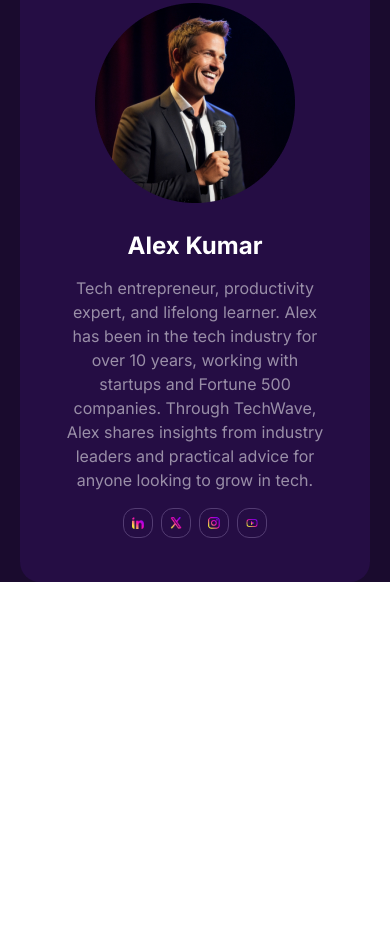
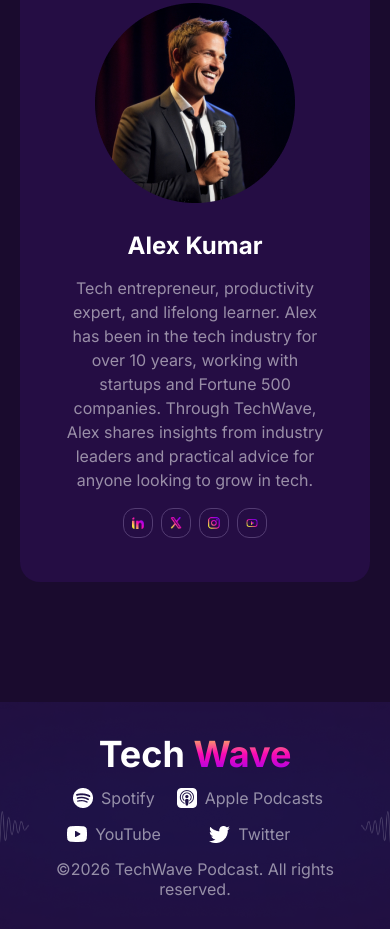
Before and after one commit to Saha-Ovi/B13A02, a plain HTML site: page index.html in a window 390 px wide. Shown: the part 4544-5473 px from the top of the page. Before the commit the page ends 5126 px from the top, so only its background shows below. Drawn offline with Linux system fonts and the light colour scheme.

Commit message:
footer section added and responsive

```diff
--- a/index.html
+++ b/index.html
@@ -163,7 +163,8 @@
                             allow="accelerometer; autoplay; clipboard-write; encrypted-media; gyroscope; picture-in-picture; web-share"
                             referrerpolicy="strict-origin-when-cross-origin" allowfullscreen></iframe>
                         <h5>Building Better Habits for Remote Work</h5>
-                        <p>Practical strategies for staying productive and maintaining work-life balance in a remote environment.</p>
+                        <p>Practical strategies for staying productive and maintaining work-life balance in a remote
+                            environment.</p>
                         <span class="feature-image"><img src="assets/clock.png" alt="">35 min</span>
                     </div>
                     <div class="feature-card">
@@ -173,7 +174,8 @@
                             allow="accelerometer; autoplay; clipboard-write; encrypted-media; gyroscope; picture-in-picture; web-share"
                             referrerpolicy="strict-origin-when-cross-origin" allowfullscreen></iframe>
                         <h5>Career Growth in Tech: A Roadmap</h5>
-                        <p>Expert advice on navigating your tech career from junior developer to senior leadership roles.</p>
+                        <p>Expert advice on navigating your tech career from junior developer to senior leadership
+                            roles.</p>
                         <span class="feature-image time-align"><img src="assets/clock.png" alt="">51 min</span>
                     </div>
 
@@ -196,7 +198,10 @@
                     </div>
                     <div class="host-card-description">
                         <h4>Alex Kumar</h4>
-                        <p>Tech entrepreneur, productivity expert, and lifelong learner. Alex has been in the tech industry for over 10 years, working with startups and Fortune 500 companies. Through TechWave, Alex shares insights from industry leaders and practical advice for anyone looking to grow in tech.</p>
+                        <p>Tech entrepreneur, productivity expert, and lifelong learner. Alex has been in the tech
+                            industry for over 10 years, working with startups and Fortune 500 companies. Through
+                            TechWave, Alex shares insights from industry leaders and practical advice for anyone looking
+                            to grow in tech.</p>
                         <div class="host-card-image">
                             <img src="assets/linkedin.png" alt="">
                             <img src="assets/x.png" alt="">
@@ -214,6 +219,21 @@
     </main>
 
     <footer>
+        <section class="footer-section">
+            <div class="footer-section-tittle">
+                <h2>Tech <span class="gradient">Wave</span></h2>
+            </div>
+            <div class="social-media">
+                <div class="social-media-image">
+                    <a href=""><img src="assets/spotify.png" alt="">Spotify</a>
+                    <a href=""><img src="assets/apple-podcast.png" alt="">Apple Podcasts</a>
+                    <a href=""><img src="assets/youtube-podcast.png" alt="">YouTube</a>
+                    <a href=""><img src="assets/twitter.png" alt="">Twitter</a>
+                </div>
+            </div>
+            <span class="copyright">&copy;2026 TechWave Podcast. All rights reserved.</span>
+
+        </section>
 
     </footer>
 </body>
--- a/styles/style.css
+++ b/styles/style.css
@@ -342,6 +342,7 @@
     max-width: 1270px;
     margin: 0 auto;
     padding-top: 120px;
+    padding-bottom: 120px;
 }
 
 .host-section-tittle {
@@ -387,6 +388,53 @@
 
 }
 
+/* footer section */
+footer {
+    background-image: url('../assets/footer-bg.png');
+    background-position: center;
+    height: 412px;
+    background-size: cover;
+    background-repeat: no-repeat;
+}
+
+.footer-section {
+    max-width: 1270px;
+    margin: 0 auto;
+    text-align: center;
+    padding: 120px;
+}
+
+.footer-section-tittle {
+    font-size: 3rem;
+    color: #FFFFFF;
+    margin-bottom: 12px;
+}
+
+.social-media-image {
+    display: flex;
+    justify-content: center;
+    gap: 40px;
+    align-items: center;
+    margin-bottom: 12px;
+    font-size: 1.15rem;
+}
+
+.social-media-image a {
+    text-decoration: none;
+    color: #ffffff88;
+    display: flex;
+    align-items: center;
+
+}
+
+.social-media-image img {
+    margin-right: 8px;
+}
+
+.copyright {
+
+    color: #ffffff88;
+}
 
 
 
@@ -530,4 +578,44 @@
 
 
     }
+
+    footer {
+
+        height: auto;
+        width: auto;
+        background-position: center;
+        background-size: cover;
+
+    }
+
+    .footer-section {
+        padding: 30px;
+    }
+
+    .footer-section-tittle {
+        font-size: 1.5rem;
+        text-align: center;
+
+    }
+
+
+
+    .social-media-image {
+        display: grid;
+        grid-template-columns: repeat(2, auto);
+        justify-content: center;
+        font-size: 1rem;
+        gap: 16px;
+        text-align: center;
+        margin-bottom: 15px;
+
+
+    }
+
+    .social-media-image a {
+        justify-content: center;
+        align-items: center;
+    }
+
+
 }
```
